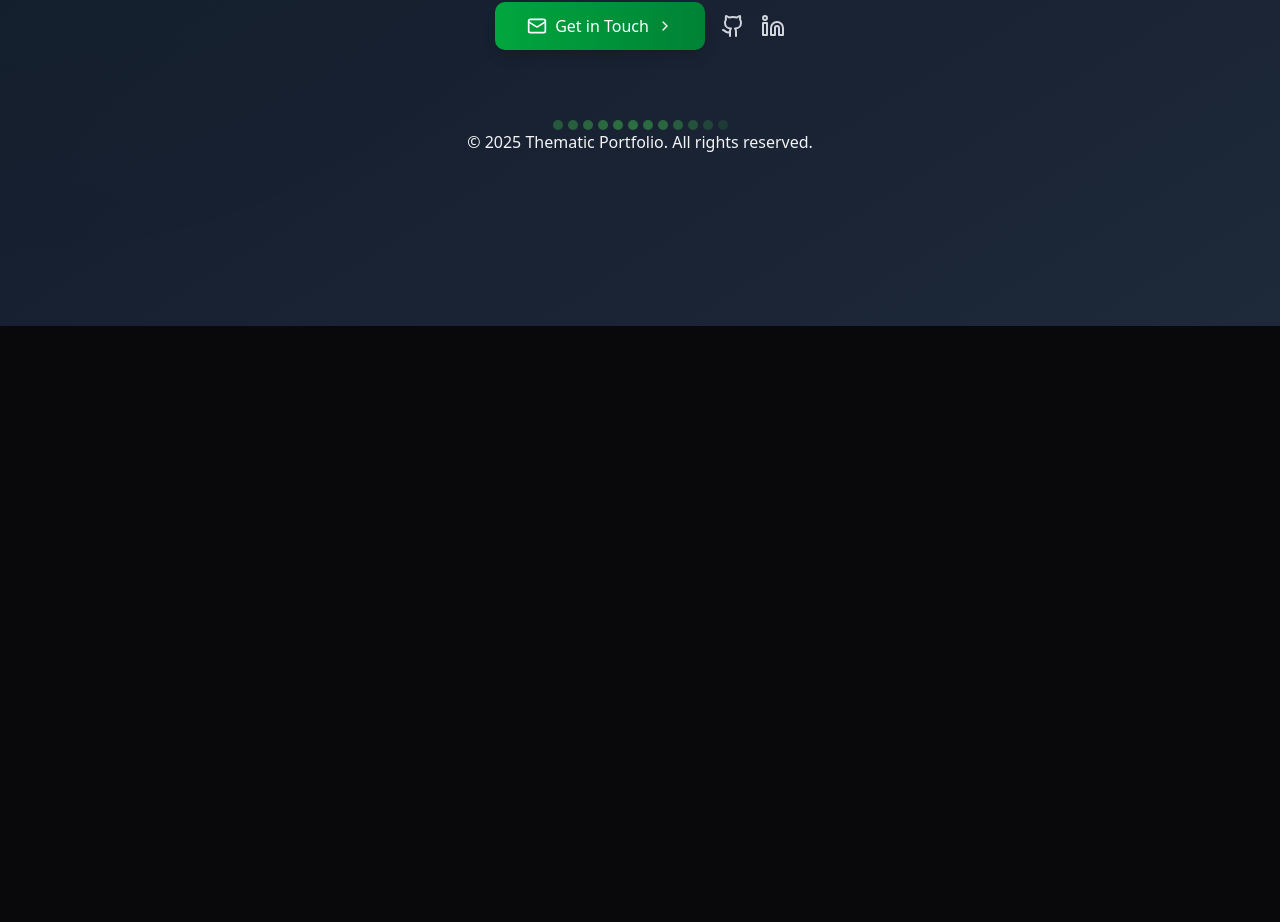
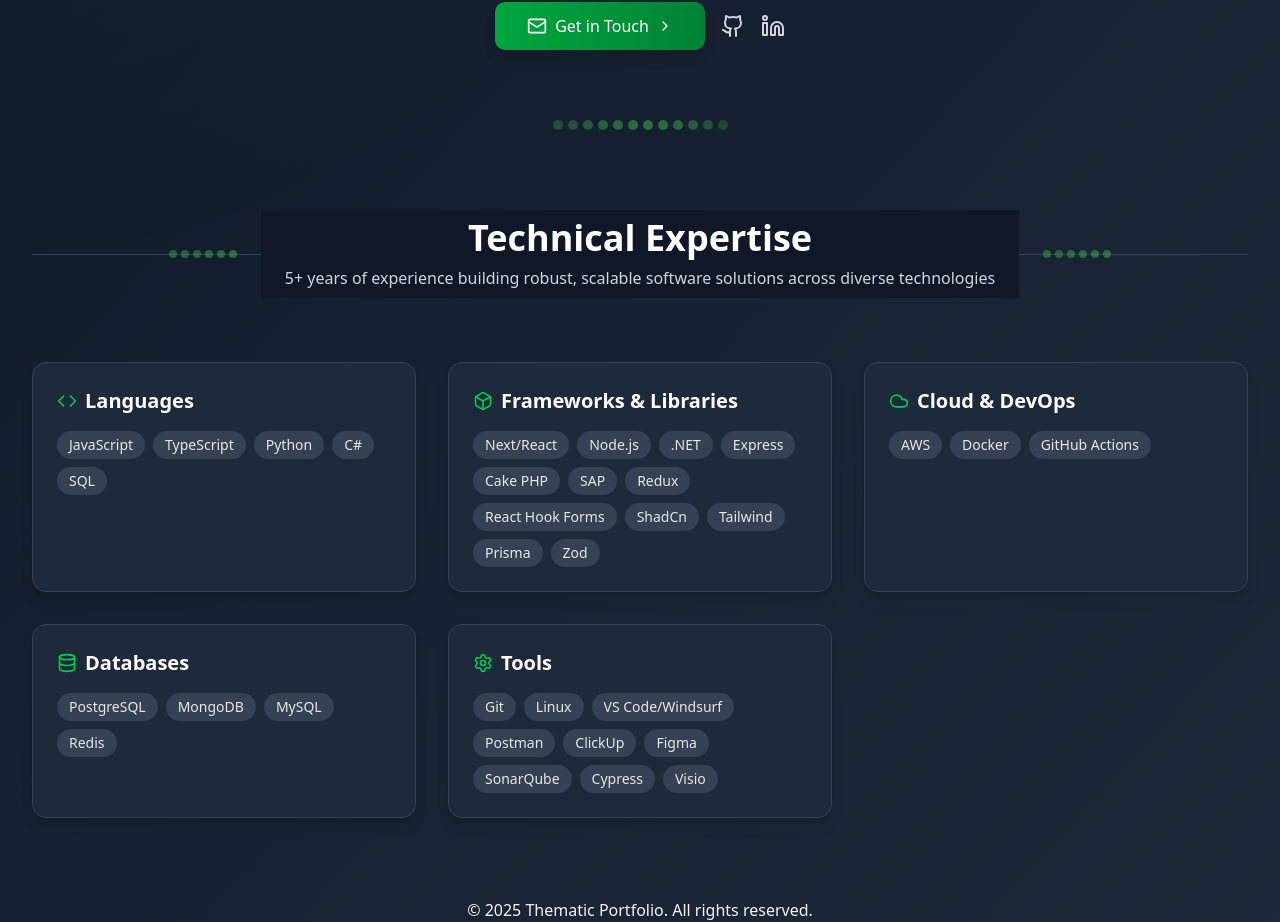
Before and after one commit to Muhtasim-Fuad-Showmik/thematic-portfolio, a Next.js app: page / in a window 1280 px wide. Shown: the part 474-1396 px from the top of the page. Before the commit the page ends 800 px from the top, so only its background shows below. Built offline with nearby package versions, Linux system fonts and the light colour scheme.

Commit message:
feat: add skills section with categorized technical expertise display

```diff
--- a/app/page.tsx
+++ b/app/page.tsx
@@ -1,11 +1,13 @@
 "use client";
 
 import HeroSection from "@/components/sections/hero-section";
+import SkillsSection from "@/components/sections/skills-section";
 
 export default function Home() {
   return (
     <>
       <HeroSection />
+      <SkillsSection />
     </>
   );
 }
--- /dev/null
+++ b/components/sections/skills-section.tsx
@@ -0,0 +1,57 @@
+import { skills } from "@/constants/skills";
+import { Box, Cloud, Code, Database, Settings } from "lucide-react";
+import React from "react";
+import { SectionDivider } from "../section-divider";
+
+const SkillsSection: React.FC = () => {
+  return (
+    <section id="skills" className="py-20">
+      <div className="max-w-7xl mx-auto px-4 sm:px-6 lg:px-8">
+        <SectionDivider
+          title="Technical Expertise"
+          subtitle="5+ years of experience building robust, scalable software solutions across diverse technologies"
+        />
+
+        <div className="grid grid-cols-1 md:grid-cols-2 lg:grid-cols-3 gap-8">
+          {Object.entries(skills).map(([category, skillList]) => (
+            <div
+              key={category}
+              className="rounded-xl p-6 shadow-lg transition-all transform hover:-translate-y-1 bg-white border border-gray-200 hover:shadow-xl dark:bg-gray-800 dark:border dark:border-gray-700 dark:hover:shadow-green-900/20"
+            >
+              <h3 className="text-xl font-semibold mb-4 flex items-center gap-2 text-gray-900 dark:text-white">
+                {category === "Languages" && (
+                  <Code className="w-5 h-5 text-green-500" />
+                )}
+                {category === "Frameworks & Libraries" && (
+                  <Box className="w-5 h-5 text-green-500" />
+                )}
+                {category === "Cloud & DevOps" && (
+                  <Cloud className="w-5 h-5 text-green-500" />
+                )}
+                {category === "Databases" && (
+                  <Database className="w-5 h-5 text-green-500" />
+                )}
+                {category === "Tools" && (
+                  <Settings className="w-5 h-5 text-green-500" />
+                )}
+                {category}
+              </h3>
+              <div className="flex flex-wrap gap-2">
+                {skillList.map((skill) => (
+                  <span
+                    key={skill}
+                    className="px-3 py-1 rounded-full text-sm font-medium transition-all cursor-pointer bg-gray-100 text-gray-700 hover:bg-green-100 hover:text-green-700 dark:bg-gray-700 dark:text-gray-200 dark:hover:bg-green-900/50 dark:hover:text-green-300"
+                  >
+                    {skill}
+                  </span>
+                ))}
+              </div>
+            </div>
+          ))}
+        </div>
+      </div>
+    </section>
+  );
+};
+
+export default SkillsSection;
--- /dev/null
+++ b/constants/skills.ts
@@ -0,0 +1,8 @@
+// Skills organized by category
+export const skills = {
+  Languages: ["JavaScript", "TypeScript", "Python", "C#", "SQL"],
+  "Frameworks & Libraries": ["Next/React", "Node.js", ".NET", "Express", "Cake PHP", "SAP", "Redux", "React Hook Forms", "ShadCn", "Tailwind", "Prisma", "Zod"],
+  "Cloud & DevOps": ["AWS", "Docker", "GitHub Actions"],
+  Databases: ["PostgreSQL", "MongoDB", "MySQL", "Redis"],
+  Tools: ["Git", "Linux", "VS Code/Windsurf", "Postman", "ClickUp", "Figma", "SonarQube", "Cypress", "Visio"]
+};
```
